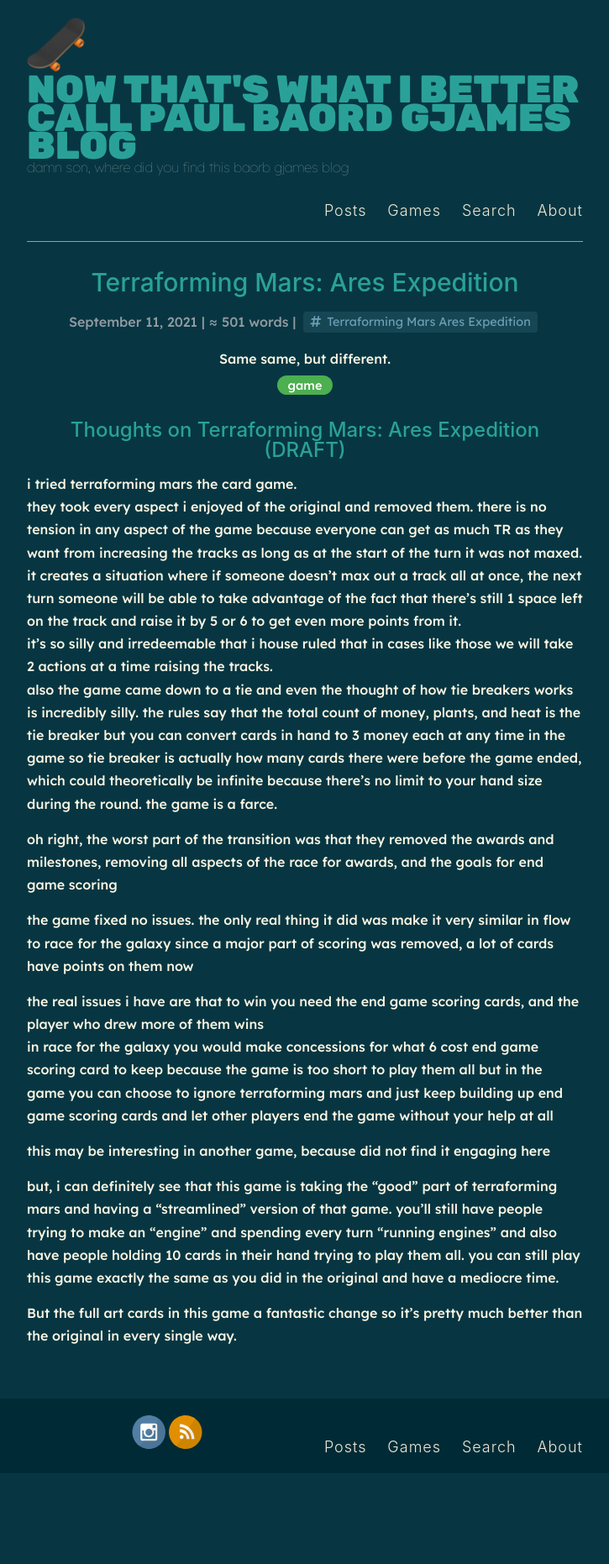
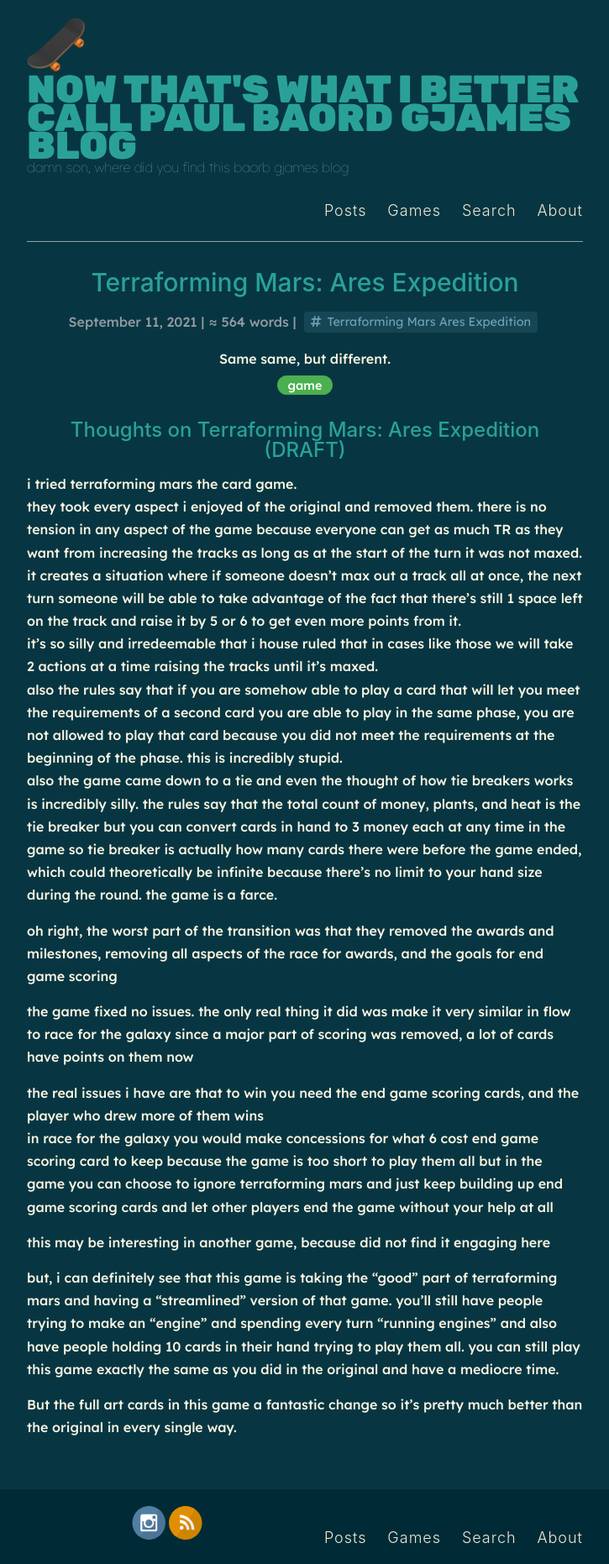
Before and after one commit to PKBoo/blog, a Jekyll site: the page built from game/_posts/2021-09-11-terraforming-ares-card.md, in a window 1280 px wide. Shown: the whole page at 84% size, without its empty margins (277-1002 px from the left). Built offline with Jekyll 4.4.1, drawn with Linux system fonts in a browser that asks for light colours; nearby versions of some CDN libraries; some web fonts are replaced; our own code applies the rules of GitHub Pages for plain Markdown files; before the commit the page ends 1754 px from its top, so only the background shows below that.

Commit message:
Update Terraforming Mars Ares draft 2

```diff
--- a/game/_posts/2021-09-11-terraforming-ares-card.md
+++ b/game/_posts/2021-09-11-terraforming-ares-card.md
@@ -9,7 +9,8 @@
 i tried terraforming mars the card game.
 they took every aspect i enjoyed of the original and removed them. there is no tension in any aspect of the game because everyone can get as much TR as they want from increasing the tracks as long as at the start of the turn it was not maxed.
 it creates a situation where if someone doesn't max out a track all at once, the next turn someone will be able to take advantage of the fact that there's still 1 space left on the track and raise it by 5 or 6 to get even more points from it.
-it's so silly and irredeemable that i house ruled that in cases like those we will take 2 actions at a time raising the tracks.
+it's so silly and irredeemable that i house ruled that in cases like those we will take 2 actions at a time raising the tracks until it's maxed.
+also the rules say that if you are somehow able to play a card that will let you meet the requirements of a second card you are able to play in the same phase, you are not allowed to play that card because you did not meet the requirements at the beginning of the phase. this is incredibly stupid.
 also the game came down to a tie and even the thought of how tie breakers works is incredibly silly. the rules say that the total count of money, plants, and heat is the tie breaker but you can convert cards in hand to 3 money each at any time in the game so tie breaker is actually how many cards there were before the game ended, which could theoretically be infinite because there's no limit to your hand size during the round. the game is a farce.
 
 oh right, the worst part of the transition was that they removed the awards and milestones, removing all aspects of the race for awards, and the goals for end game scoring
```
